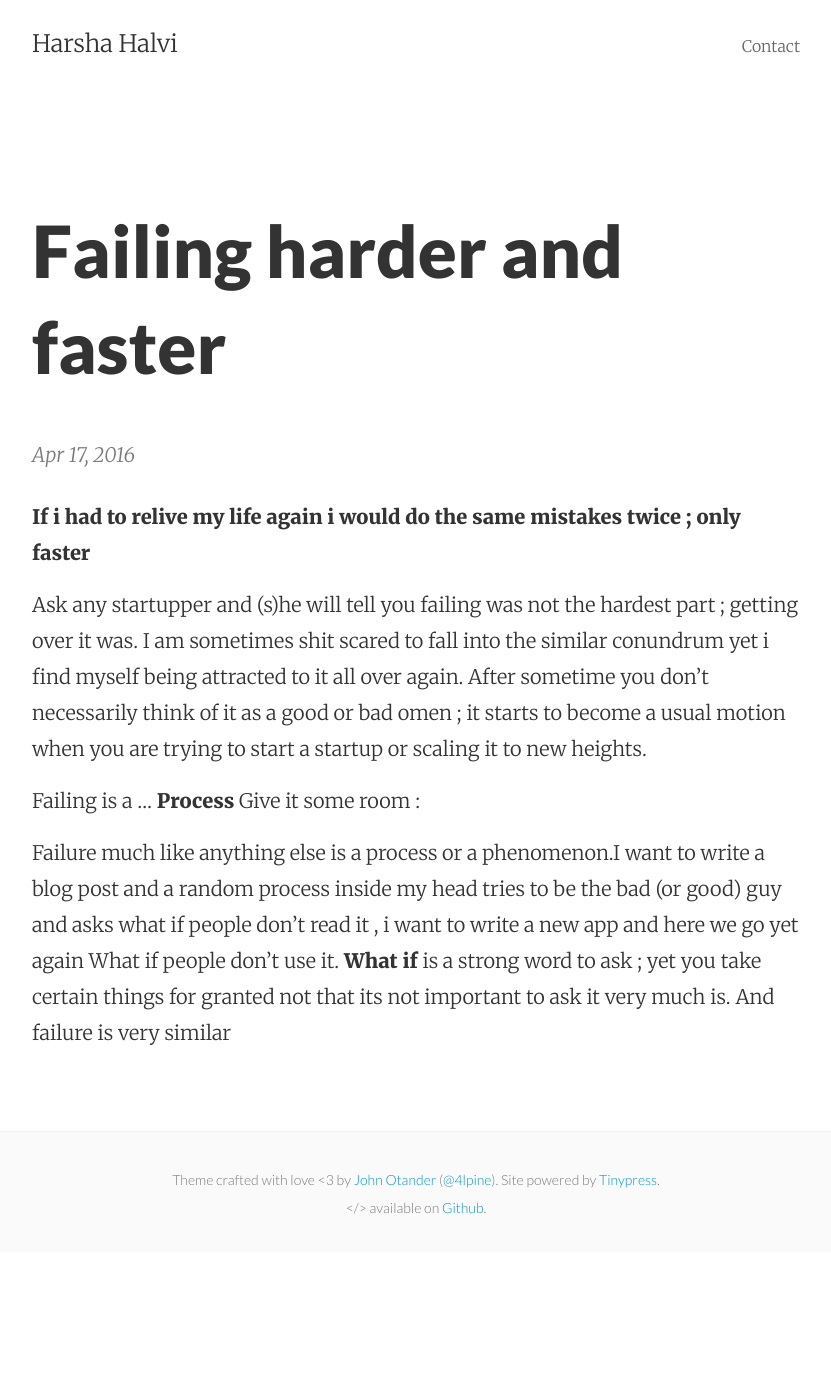
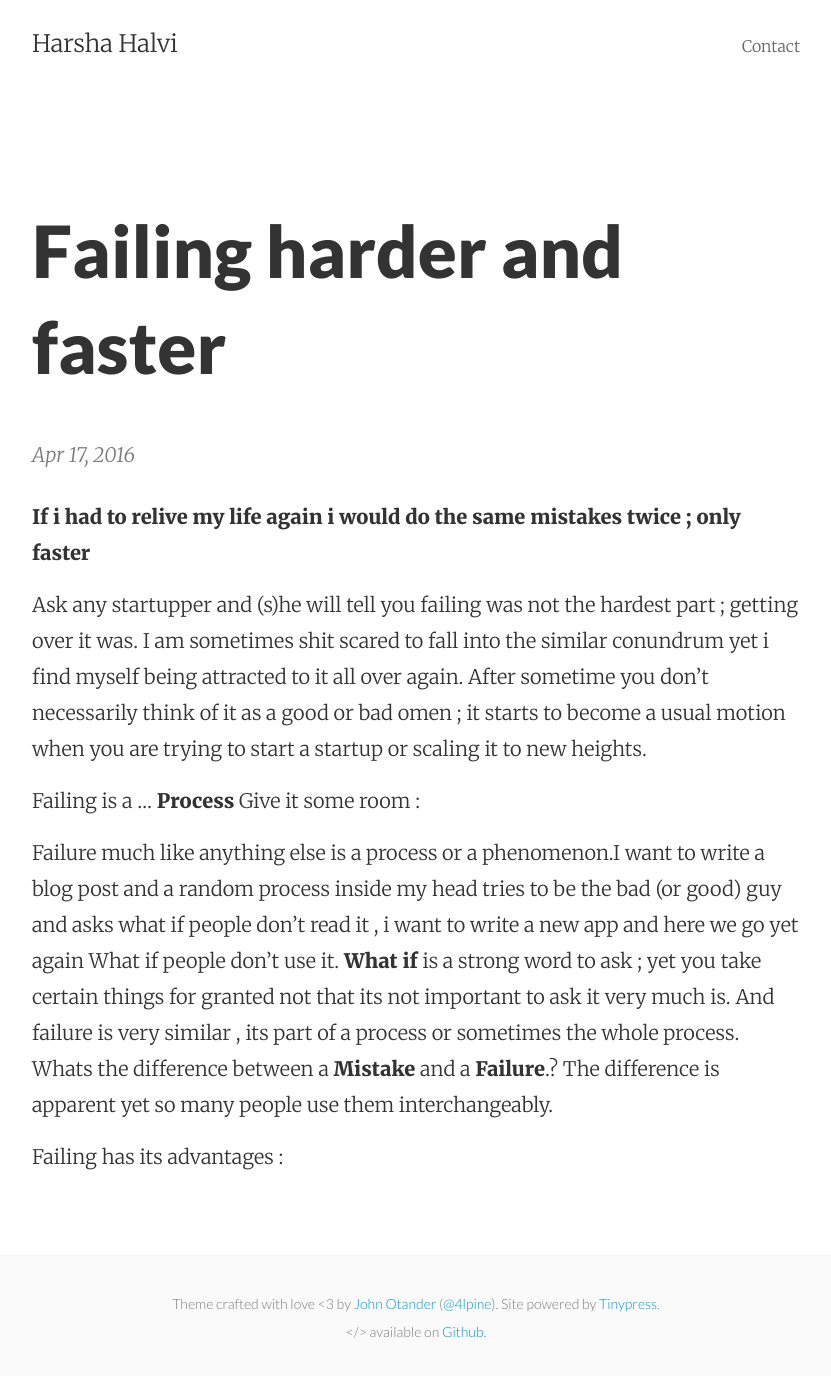
Before and after one commit to Hhalvi/hhalvi.github.io, a Jekyll site: the page built from _posts/2016-04-17-failing-harder-and-faster.markdown, in a window 1280 px wide. Shown: the whole page, without its empty margins (224-1055 px from the left). Built offline with Jekyll 4.4.1, drawn with Linux system fonts in a browser that asks for light colours; before the commit the page ends 1252 px from its top, so only the background shows below that.

Commit message:
Post update: Failing harder and faster

```diff
--- a/_posts/2016-04-17-failing-harder-and-faster.markdown
+++ b/_posts/2016-04-17-failing-harder-and-faster.markdown
@@ -11,4 +11,6 @@ Ask any startupper and (s)he will tell you failing was not the hardest part ; ge
 
 Failing is a ... **Process** Give it some room :
 
-Failure much like anything else is a process or a phenomenon.I want to write a blog post and a random process inside my head tries to be the bad (or good) guy and asks what if people don't read it , i want to write a new app and here we go yet again What if people don't use it. **What if** is a strong word to ask ; yet you take certain things for granted not that its not important to ask it very much is. And failure is very similar
+Failure much like anything else is a process or a phenomenon.I want to write a blog post and a random process inside my head tries to be the bad (or good) guy and asks what if people don't read it , i want to write a new app and here we go yet again What if people don't use it. **What if** is a strong word to ask ; yet you take certain things for granted not that its not important to ask it very much is. And failure is very similar , its part of a process or sometimes the whole process. Whats the difference between a **Mistake** and a **Failure**.? The difference is apparent yet so many people use them interchangeably.
+
+Failing has its advantages :
```
